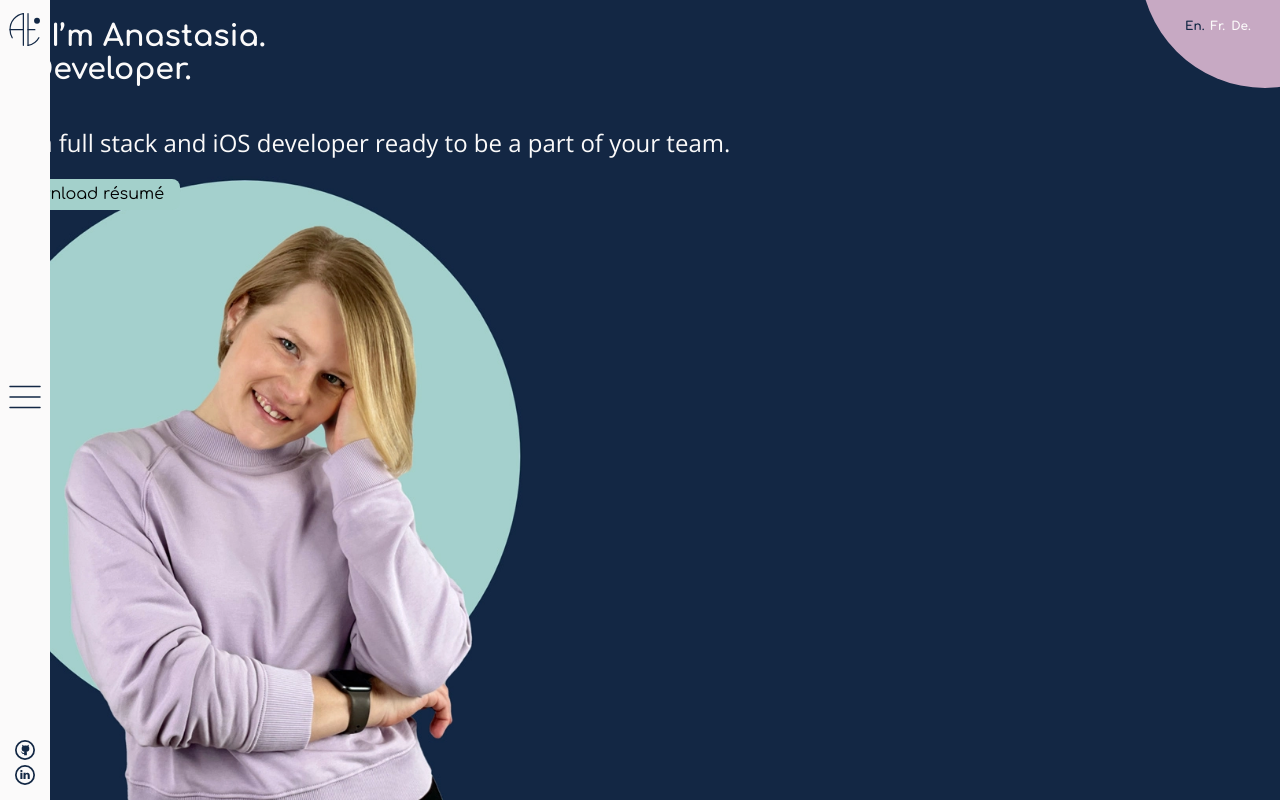
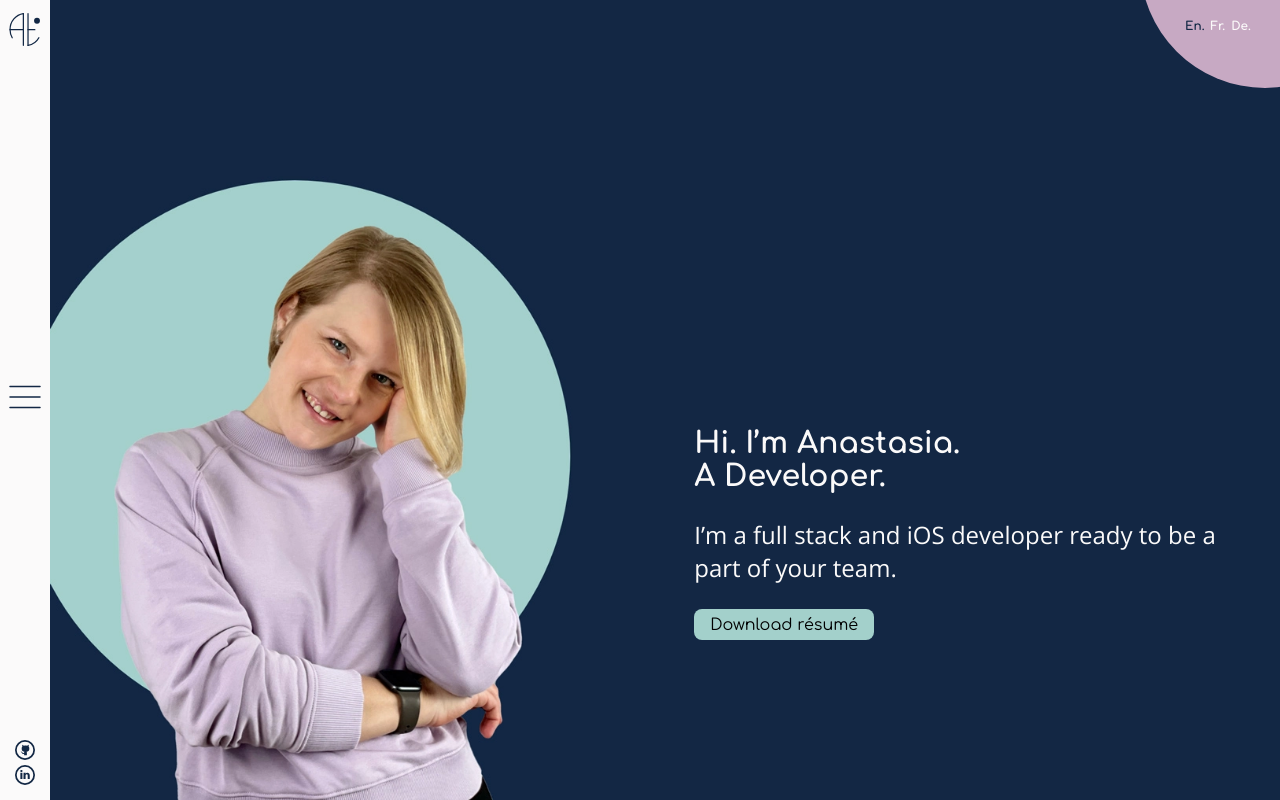
Before and after one commit to anatanczak/my-website-v2, a React (Create React App) app: page / in a window 1280 px wide. Built offline with nearby package versions, Linux system fonts and the light colour scheme; what i18next-xhr-backend would draw is missing.

Commit message:
fix layout issues orientation portrait and desktop

```diff
--- a/src/Components/HomeComponent/HomeComponent.tsx
+++ b/src/Components/HomeComponent/HomeComponent.tsx
@@ -17,15 +17,17 @@ const HomeComponent: FunctionComponent<HomeComponentProps> = ({}) => {
       <LanguageSelect />
       <div className="HomeComponentContainer">
         <div className="HomeComponentContainer-IntroductionAndPitchContainer">
-          <h1 className="HomeComponentContainer-IntroductionAndPitchContainer-MainTitle">
+          <div className="HomeComponentContainer-IntroductionAndPitchContainer-TextAndButtonContainer">
+            <h1 className="HomeComponentContainer-IntroductionAndPitchContainer-TextAndButtonContainer-MainTitle">
               {t('home.mainTitle')}
             </h1>
-          <h2 className="HomeComponentContainer-IntroductionAndPitchContainer-Pitch">
+            <h2 className="HomeComponentContainer-IntroductionAndPitchContainer-TextAndButtonContainer-Pitch">
               {t('home.pitch')}
             </h2>
-          <button className="HomeComponentContainer-IntroductionAndPitchContainer-DownloadButton">
+            <button className="HomeComponentContainer-IntroductionAndPitchContainer-TextAndButtonContainer-DownloadButton">
               {t('home.button.downloadResume')}
             </button>
+          </div>
         </div>
       </div>
     </>
--- a/src/Components/HomeComponent/styles.scss
+++ b/src/Components/HomeComponent/styles.scss
@@ -6,11 +6,11 @@
 .HomeComponentContainer {
   &-IntroductionAndPitchContainer {
     background-color: $main-darkblue;
-    height: 100vh;
     background-image: url('../../assets/img/home_background_mobile.webp');
     background-repeat: no-repeat;
     background-position: left 0 bottom 0;
     background-size: contain;
+    &-TextAndButtonContainer {
       &-MainTitle {
         color: $main-white;
         white-space: pre-line;
@@ -23,16 +23,23 @@
       }
     }
   }
+}
 
 /* ---------------------------  Mobile --------------------------- */
 
 @media (max-width: $mobile-max-width) {
   .HomeComponentContainer {
     &-IntroductionAndPitchContainer {
+      height: 100vh;
       background-image: url('../../assets/img/home_background_mobile.webp');
-      padding-top: 9vh;
-      padding-left: 40px;
-      padding-right: 40px;
+      background-position: left 0 bottom -50px;
+      padding-top: 50px;
+
+      &-TextAndButtonContainer {
+        margin-top: 5vh;
+        margin-left: 40px;
+        margin-right: 40px;
+
         &-MainTitle {
           font: $mobile-h1;
         }
@@ -42,15 +49,18 @@
       }
     }
   }
+}
 
 /* ---------------------------  Longer Mobile --------------------------- */
 @media (max-width: $mobile-max-width) and (min-height: $shortmobile-max-height) {
   .HomeComponentContainer {
     &-IntroductionAndPitchContainer {
-      padding-top: 15vh;
+      padding-top: 13vh;
 
+      &-TextAndButtonContainer {
         &-DownloadButton {
           margin-top: 1em;
+        }
       }
     }
   }
@@ -60,18 +70,39 @@
 @media (min-width: 768px) {
   .HomeComponentContainer {
     &-IntroductionAndPitchContainer {
+      z-index: -1;
+      position: relative;
+      margin-left: 50px;
+      height: 100vh;
       background-image: url('../../assets/img/home_background_tablet.webp');
       display: flex;
       flex-direction: column;
       align-items: flex-start;
-      padding: 70% 5% 5% 52%;
 
+      &-TextAndButtonContainer {
+        position: absolute;
+        bottom: 20%;
+        right: 20px;
+        width: 46%;
         &-MainTitle {
           font: $tablet-h1;
+          margin-bottom: 25px;
         }
         &-Pitch {
           font: $tablet-pitch-font;
+          margin-bottom: 25px;
         }
+      }
+    }
+  }
+}
+
+/* ---------------------------  Tablet --------------------------- */
+@media (min-width: 768px) and (orientation: portrait) {
+  .HomeComponentContainer {
+    &-IntroductionAndPitchContainer {
+      margin-left: 50px;
+      height: 50vh;
     }
   }
 }
```
Lines whose indentation alone changed are shown as unchanged.
